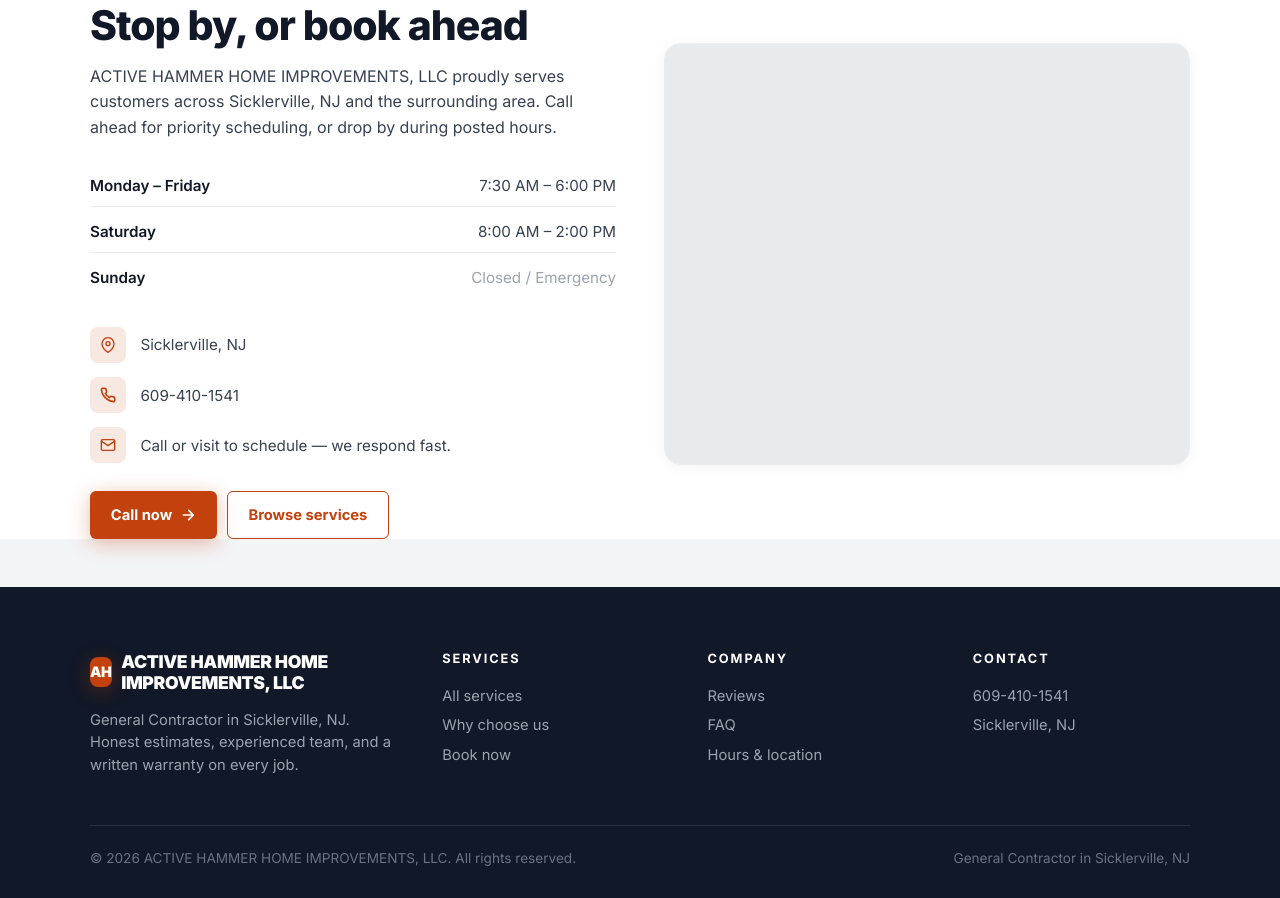
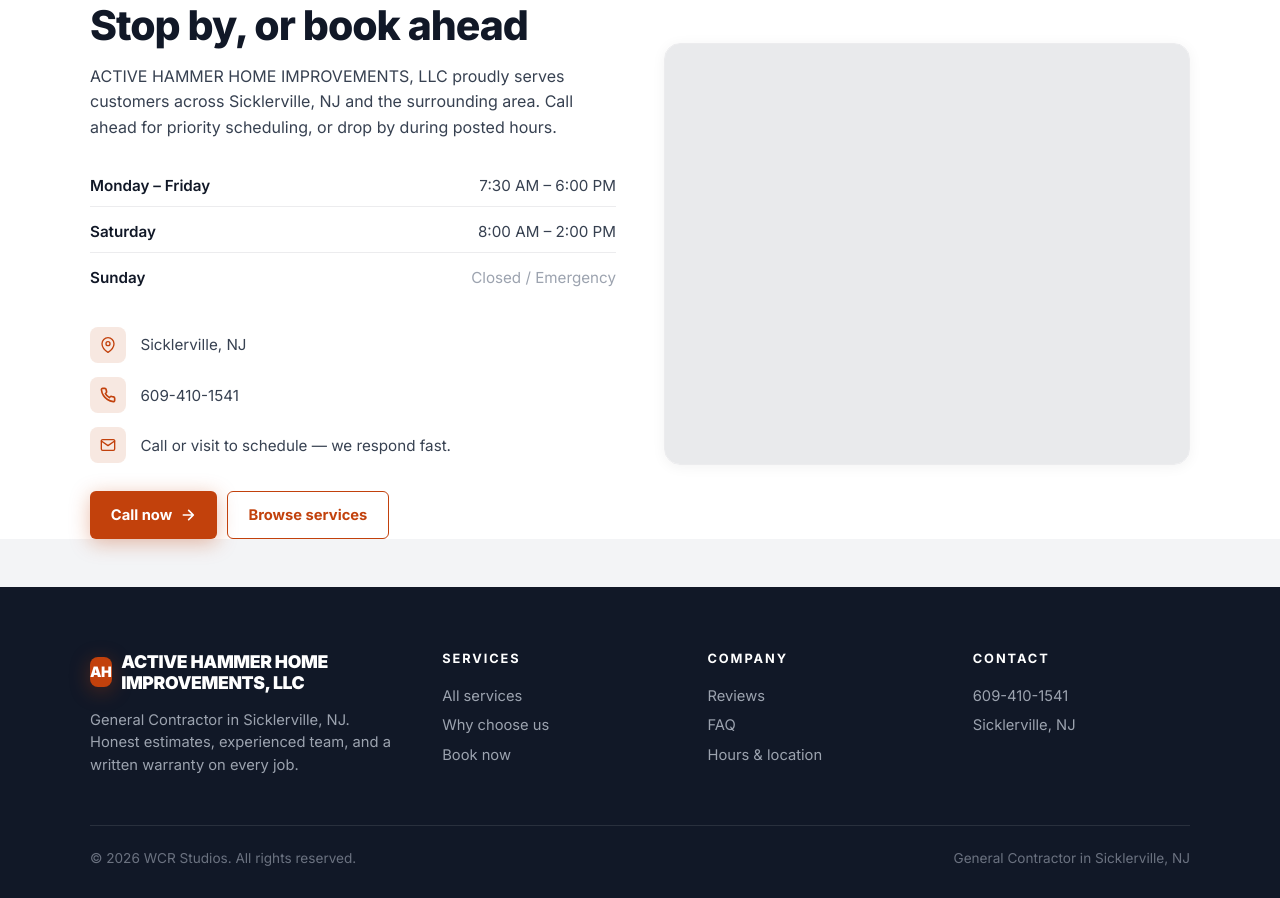
Before and after one commit to Wrenbjor/trades--active-hammer-home-improvements-llc, a plain HTML site: page index.html in a window 1280 px wide. Shown: the part 4763-5661 px from the top of the page. Drawn offline with nearby package versions, Linux system fonts and the light colour scheme; no server answers.

Commit message:
Update site

```diff
--- a/index.html
+++ b/index.html
@@ -605,7 +605,7 @@
     </div>
   </div>
   <div class="foot-bottom">
-    <div>&copy; 2026 ACTIVE HAMMER HOME IMPROVEMENTS, LLC. All rights reserved.</div>
+    <div>&copy; 2026 WCR Studios. All rights reserved.</div>
     <div>General Contractor in Sicklerville, NJ</div>
   </div>
 </footer>
```
